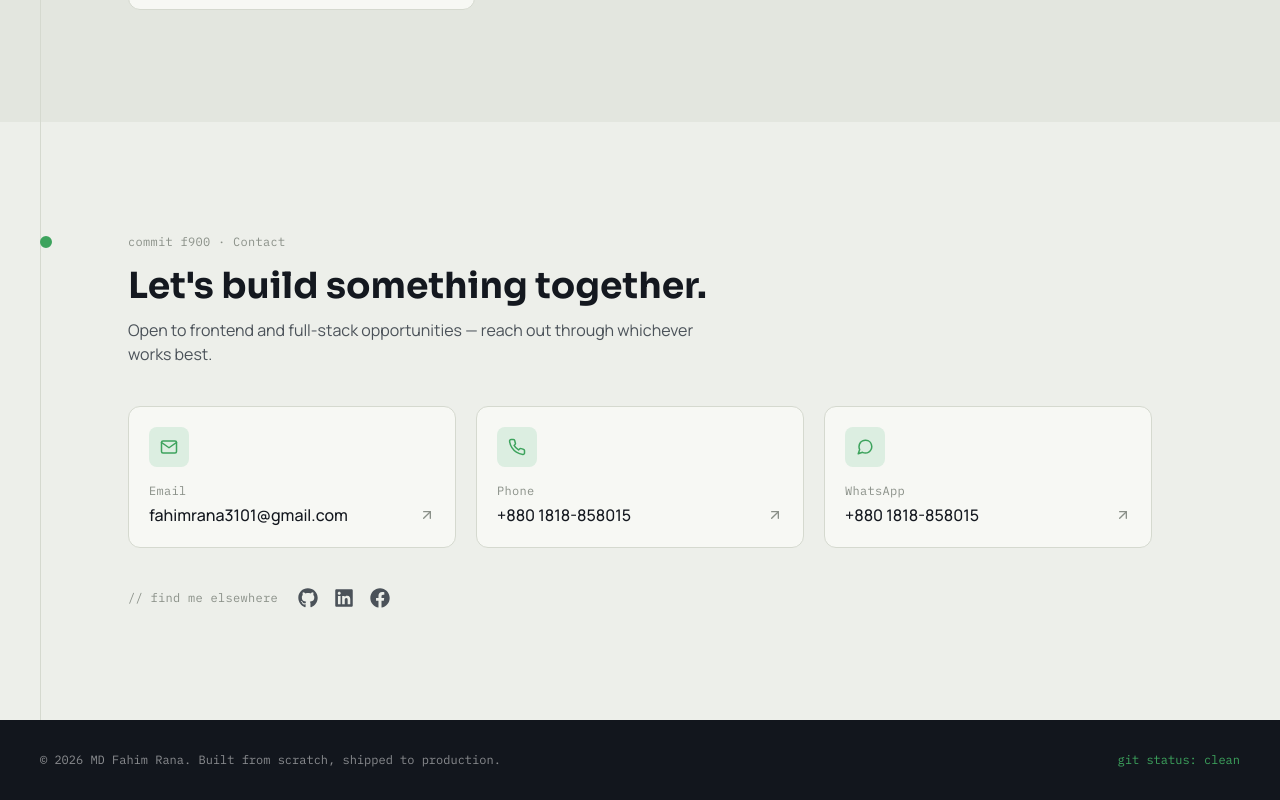
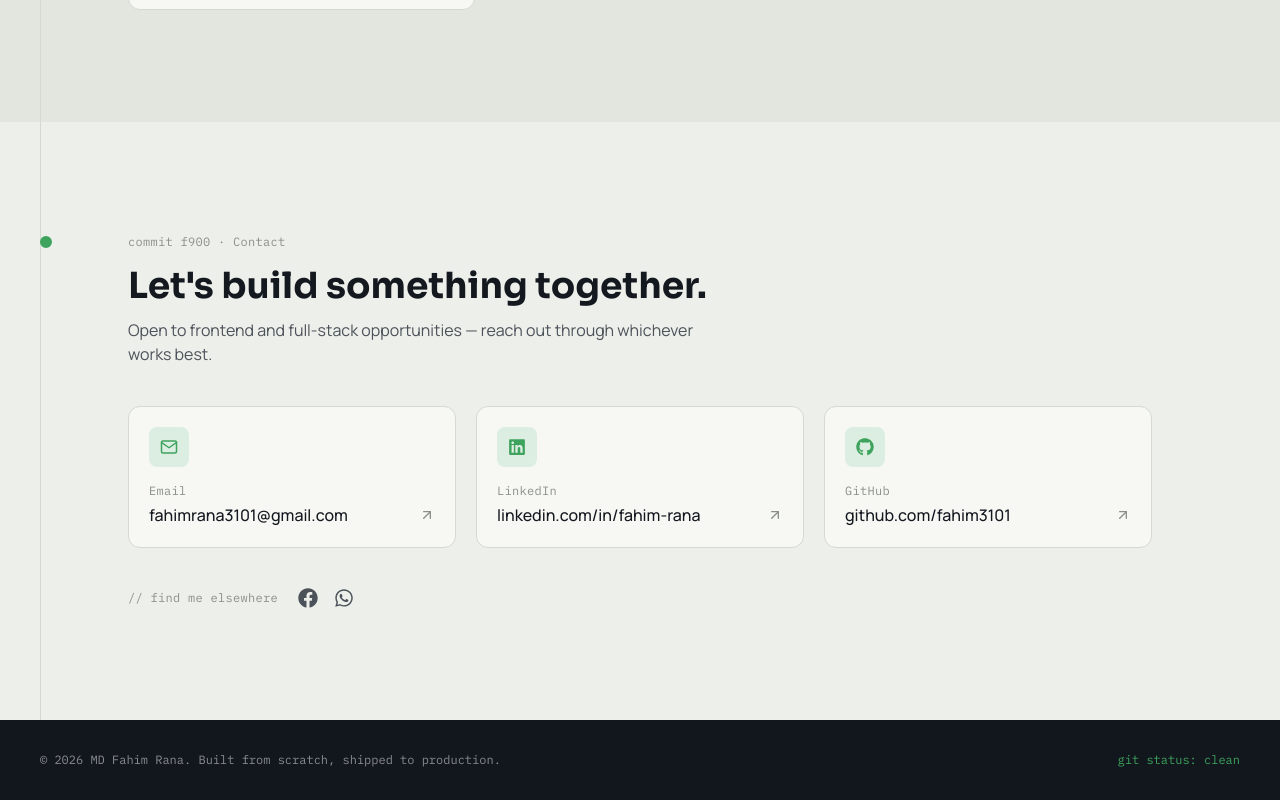
Before and after one commit to fahim3101/Portfolio, a React (Vite) app: page / in a window 1280 px wide. Shown: the part 4130-4930 px from the top of the page. Built offline with nearby package versions, Linux system fonts and the light colour scheme.

Commit message:
Updated contact info

```diff
--- a/src/components/sections/Contact.jsx
+++ b/src/components/sections/Contact.jsx
@@ -1,6 +1,6 @@
 import { motion } from 'framer-motion'
-import { FiMail, FiPhone, FiMessageCircle, FiArrowUpRight } from 'react-icons/fi'
-import { FaGithub, FaLinkedin, FaFacebook } from 'react-icons/fa'
+import { FiMail, FiArrowUpRight } from 'react-icons/fi'
+import { FaGithub, FaLinkedin, FaFacebook, FaWhatsapp } from 'react-icons/fa'
 import SectionTag from '../SectionTag'
 import profile from '../../data/profile'
 
@@ -12,16 +12,16 @@ const contactMethods = [
     href: `mailto:${profile.email}`,
   },
   {
-    icon: FiPhone,
-    label: 'Phone',
-    value: profile.phone,
-    href: `tel:${profile.phone.replace(/[^+\d]/g, '')}`,
+    icon: FaLinkedin,
+    label: 'LinkedIn',
+    value: 'linkedin.com/in/fahim-rana',
+    href: profile.socials.linkedin,
   },
   {
-    icon: FiMessageCircle,
-    label: 'WhatsApp',
-    value: profile.whatsapp,
-    href: `https://wa.me/${profile.whatsapp.replace(/[^\d]/g, '')}`,
+    icon: FaGithub,
+    label: 'GitHub',
+    value: 'github.com/fahim3101',
+    href: profile.socials.github,
   },
 ]
 
@@ -52,8 +52,8 @@ export default function Contact() {
             <motion.a
               key={method.label}
               href={method.href}
-              target={method.label === 'WhatsApp' ? '_blank' : undefined}
-              rel={method.label === 'WhatsApp' ? 'noreferrer' : undefined}
+              target="_blank"
+              rel="noreferrer"
               initial={{ opacity: 0, y: 20 }}
               whileInView={{ opacity: 1, y: 0 }}
               viewport={{ once: true, margin: '-10%' }}
@@ -82,24 +82,6 @@ export default function Contact() {
           <span className="hash-label">// find me elsewhere</span>
           <div className="flex items-center gap-4">
             <a
-              href={profile.socials.github}
-              target="_blank"
-              rel="noreferrer"
-              aria-label="GitHub"
-              className="text-ink-soft hover:text-add transition-colors text-xl"
-            >
-              <FaGithub />
-            </a>
-            <a
-              href={profile.socials.linkedin}
-              target="_blank"
-              rel="noreferrer"
-              aria-label="LinkedIn"
-              className="text-ink-soft hover:text-add transition-colors text-xl"
-            >
-              <FaLinkedin />
-            </a>
-            <a
               href={profile.socials.facebook}
               target="_blank"
               rel="noreferrer"
@@ -108,6 +90,15 @@ export default function Contact() {
             >
               <FaFacebook />
             </a>
+            <a
+              href={`https://wa.me/${profile.whatsapp.replace(/[^\d]/g, '')}`}
+              target="_blank"
+              rel="noreferrer"
+              aria-label="WhatsApp"
+              className="text-ink-soft hover:text-add transition-colors text-xl"
+            >
+              <FaWhatsapp />
+            </a>
           </div>
         </motion.div>
       </div>
--- a/src/data/profile.js
+++ b/src/data/profile.js
@@ -50,7 +50,7 @@ const profile = {
       institution: 'Bangladesh University of Professionals (BUP)',
       degree: 'BSc in Computer Science and Engineering',
       meta: 'Class of 2027 · 3rd Year',
-      period: '2023 — Present',
+      period: '2024 — Present',
     },
     {
       hash: 'd103',
```
